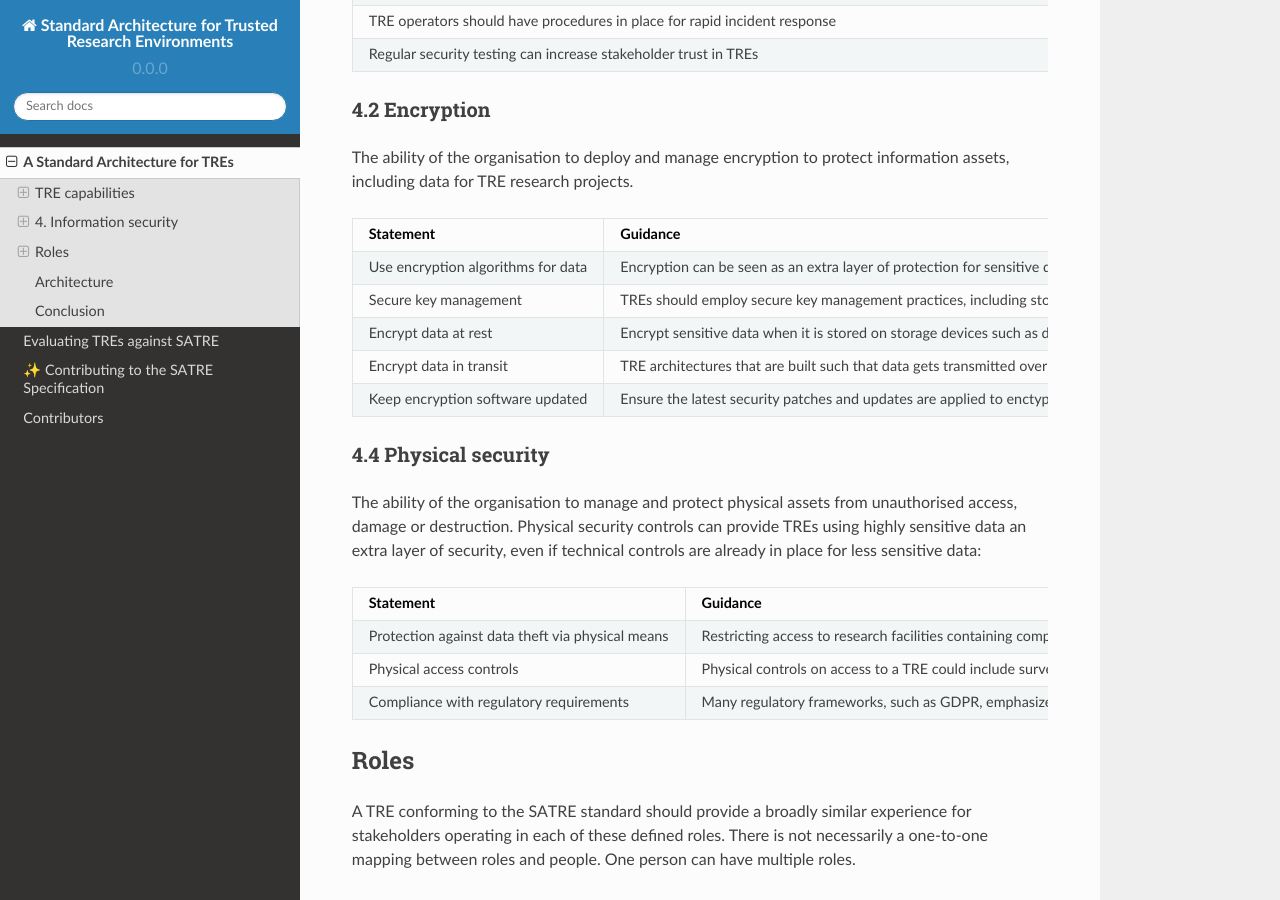
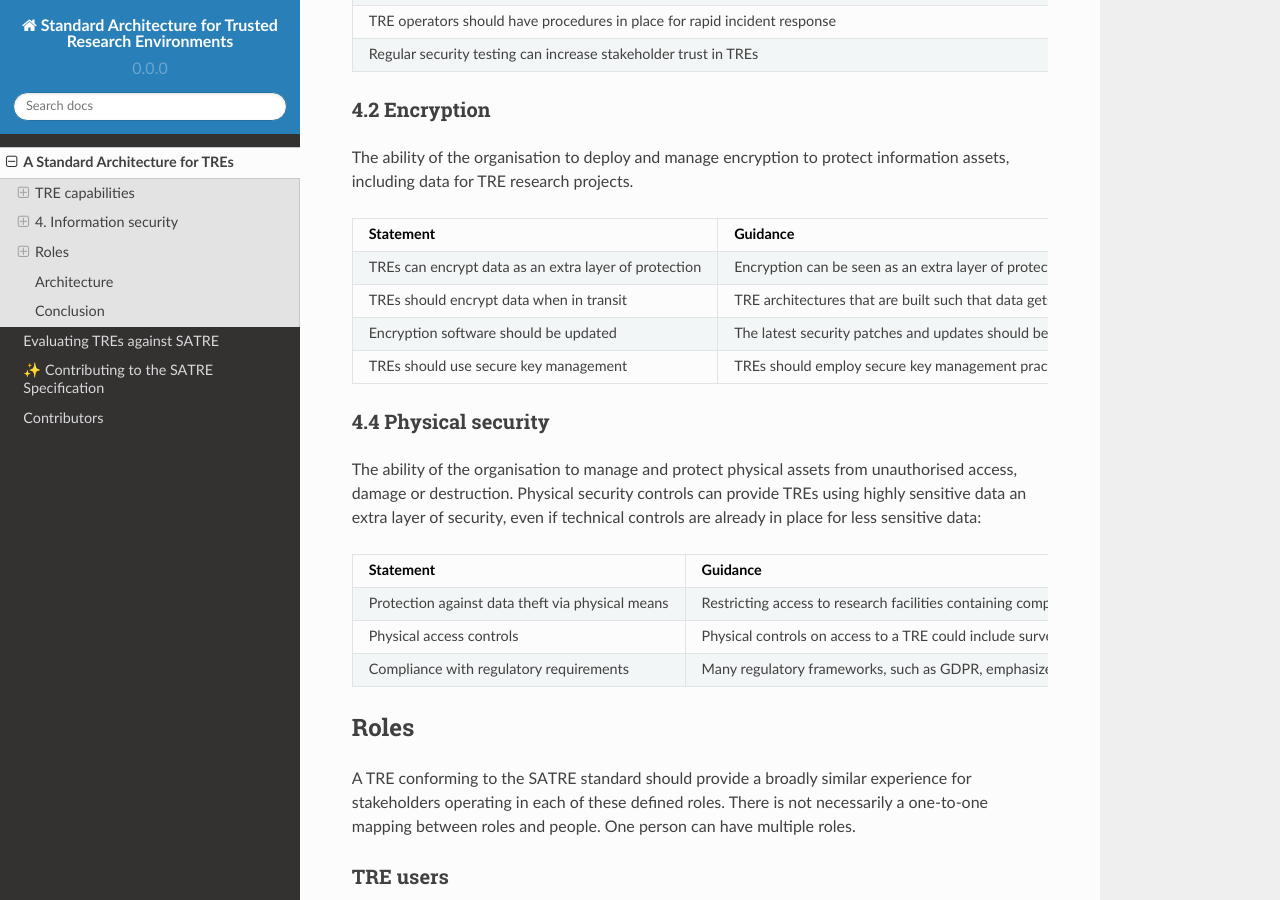
Before and after one commit to sa-tre/satre-specification, a Sphinx documentation site: the page built from docs/source/standard.md, in a window 1280 px wide and 900 px high, scrolled down 2849 px. Built offline with Sphinx 7.4.7 and the Read the Docs theme 2.0.0, drawn with Linux system fonts in a browser that asks for light colours.

Commit message:
key management revised

```diff
--- a/docs/source/standard.md
+++ b/docs/source/standard.md
@@ -122,11 +122,10 @@ The ability of the organisation to deploy and manage encryption to protect infor
 
 | Statement | Guidance |
 | --------- | -------- |
-| Use encryption algorithms for data | Encryption can be seen as an extra layer of protection for sensitive data already protected by security controls of a TRE. For particularly sensitive data, the most up to date industry standards for encryption should be used.
-| Secure key management | TREs should employ secure key management practices, including storing encryption keys separately from the encrypted data and implementing strong access controls for key management systems. For example, you could use a cloud-based solution such as Azure Key Vault.
-| Encrypt data at rest | Encrypt sensitive data when it is stored on storage devices such as databases, file systems, or cloud storage. This prevents unauthorised access to the data even if the storage media is compromised.
-| Encrypt data in transit | TRE architectures that are built such that data gets transmitted over networks (between machines), should ensure data is encrypted in transit. This safeguards the data from interception or tampering during transmission.
-| Keep encryption software updated | Ensure the latest security patches and updates are applied to enctyption being used by the TRE. This helps address any known vulnerabilities or weaknesses in the encryption implementation.
+| TREs can encrypt data as an extra layer of protection | Encryption can be seen as an extra layer of protection for sensitive data already protected by the security controls of a TRE. This prevents unauthorised access to the data even if the storage media is compromised. Approved researchers can be granted access to the mechanism to decrpyt the data before using it in their research.
+| TREs should encrypt data when in transit | TRE architectures that are built such that data gets transmitted over networks (between machines), should ensure data is encrypted in transit. This safeguards the data from interception or tampering during transmission.
+| Encryption software should be updated | The latest security patches and updates should be applied to any enctyption software being used by the TRE. This helps address any known vulnerabilities or weaknesses in the encryption implementation.
+| TREs should use secure key management | TREs should employ secure key management practices, including storing encryption keys separately from the encrypted data and implementing strong access controls (e.g. Single Sign On) for key management systems. For example, you could use a cloud-based solution such as Azure Key Vault to manage all encryption keys and administrator keys to TRE infrastructure such as (virtual) machines and databases.
 
 ### 4.4 Physical security
 
```
